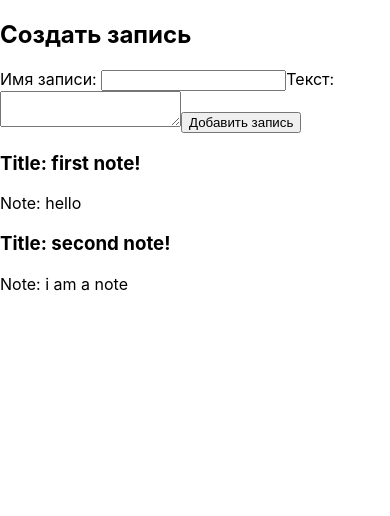
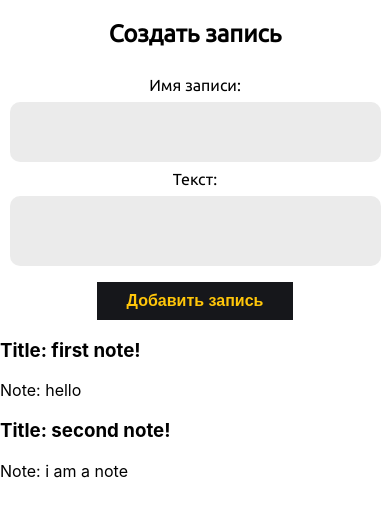
Before and after one commit to kirillmihalych/notes-redux-toolkit, a React (Create React App) app: page / in a window 390 px wide. Shown: the top 516 px of the page. Built offline with nearby package versions, Linux system fonts and the light colour scheme.

Commit message:
[4] add form responsive design

```diff
--- a/src/features/notes/AddNoteForm.js
+++ b/src/features/notes/AddNoteForm.js
@@ -12,14 +12,17 @@ const AddNoteForm = () => {
   return (
     <Wrapper>
       <h2>Создать запись</h2>
-      <form onSubmit={handleSubmit}>
-        <label htmlFor='noteTitle'>Имя записи: </label>
+      <form className='add-form' onSubmit={handleSubmit}>
+        <label htmlFor='noteTitle' className='label-title'>
+          Имя записи:{' '}
+        </label>
         <input
           type='text'
           name='noteTitle'
           id='noteTitle'
           value={title}
           onChange={onTitleChanged}
+          className='addTitleInput'
         />
         <label htmlFor='noteText'>Текст: </label>
         <textarea
@@ -27,13 +30,66 @@ const AddNoteForm = () => {
           id='noteText'
           value={text}
           onChange={onTextChanged}
+          className='addTextInput'
         ></textarea>
-        <button type='submit'>Добавить запись</button>
+        <button type='submit' className='btn add-btn'>
+          Добавить запись
+        </button>
       </form>
     </Wrapper>
   )
 }
 
-const Wrapper = styled.div``
+const Wrapper = styled.div`
+  font-family: 'Ubuntu', sans-serif;
+  text-align: center;
+  .add-form {
+    width: 90vw;
+    max-width: 700px;
+    margin: 0 auto;
+    display: flex;
+    flex-direction: column;
+    align-items: center;
+    justify-content: center;
+  }
+  label {
+    margin: 0.5rem 0;
+  }
+  .addTitleInput {
+    width: 100%;
+    height: 40px;
+    background: rgba(155, 155, 155, 0.2);
+    border-radius: 10px;
+    padding: 10px;
+    border: none;
+    outline: none;
+    font-size: 1.25rem;
+  }
+  .addTextInput {
+    resize: none;
+    outline: none;
+    border: none;
+    background: rgba(155, 155, 155, 0.2);
+    border-radius: 10px;
+    margin-bottom: 1rem;
+    padding: 10px;
+    width: 100%;
+    height: 50px;
+    font-weight: 100;
+    font-size: 1.15rem;
+  }
+  .btn {
+    cursor: pointer;
+    border: none;
+    padding: 10px 30px;
+    font-size: 1rem;
+    background: var(--black);
+    color: var(--gold);
+    font-weight: bold;
+  }
+  .btn:hover {
+    background: var(--dark-red);
+  }
+`
 
 export default AddNoteForm
--- a/src/index.css
+++ b/src/index.css
@@ -1,3 +1,5 @@
+@import url('https://fonts.googleapis.com/css2?family=Ubuntu&display=swap');
+
 body {
   margin: 0;
   font-family: -apple-system, BlinkMacSystemFont, 'Segoe UI', 'Roboto', 'Oxygen',
@@ -11,3 +13,21 @@ code {
   font-family: source-code-pro, Menlo, Monaco, Consolas, 'Courier New',
     monospace;
 }
+
+:root {
+  /* basic colors */
+  --white: rgb(255, 255, 255);
+  --grey: hsla(0, 0%, 100%, 0.71);
+  --black: #16171b;
+  --red: #b1361e;
+  --dark-red: #a1321b;
+  --gold: #ffc60a;
+  --light-gold: rgb(236, 213, 64);
+  /* properties */
+  --transition: all 0.1s linear;
+  --spacing: 0.1rem;
+  --radius: 0.75rem;
+  --shadow: 0 5px 15px rgba(0, 0, 0, 0.1);
+  --max-width: 1200x;
+  --min-width: 90vw;
+}
```
